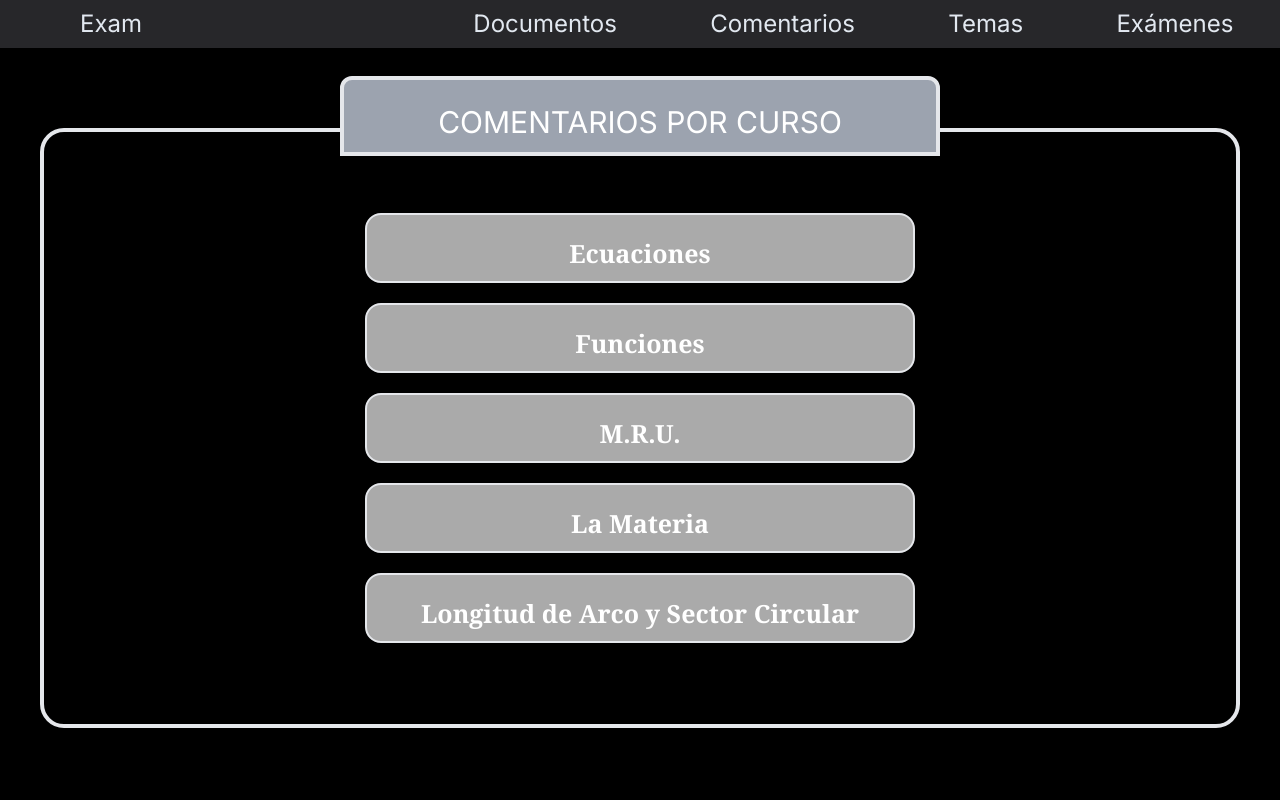
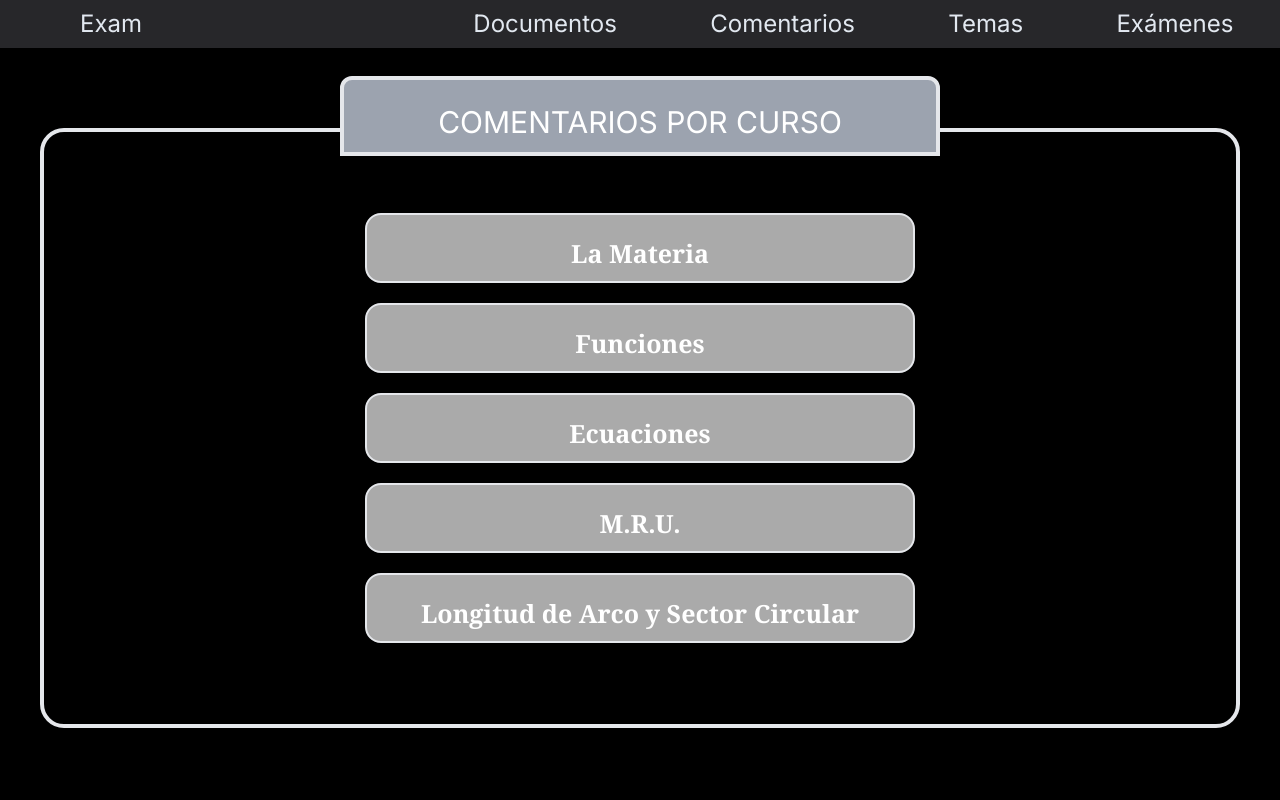
Before and after one commit to Cesarscc/exam_simulator, a Next.js app: page /comentarios in a window 1280 px wide. Shown: the top 800 px of the page. Built offline with nearby package versions, Linux system fonts and the light colour scheme.

Commit message:
Update reviews.js

```diff
--- a/src/data/reviews.js
+++ b/src/data/reviews.js
@@ -1,4 +1,16 @@
 export default [
+  {
+    name: "Diego Armando",
+    tema: "La Materia",
+    comentario: "Fue interesante 10/10",
+    puntaje: 4.4,
+  },
+  {
+    name: "Cesar Colorado",
+    tema: "Funciones",
+    comentario: "Fue Chido",
+    puntaje: 3.9,
+  },
   {
     name: "Juanito Alcala",
     tema: "Ecuaciones",
```
